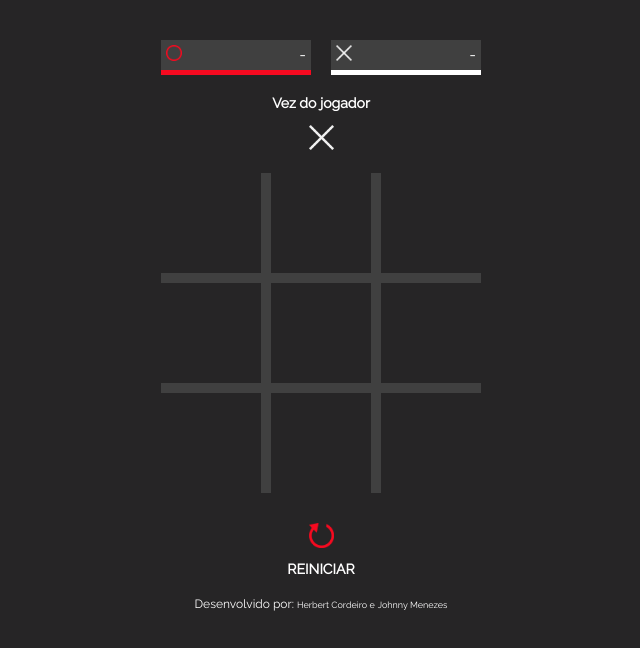
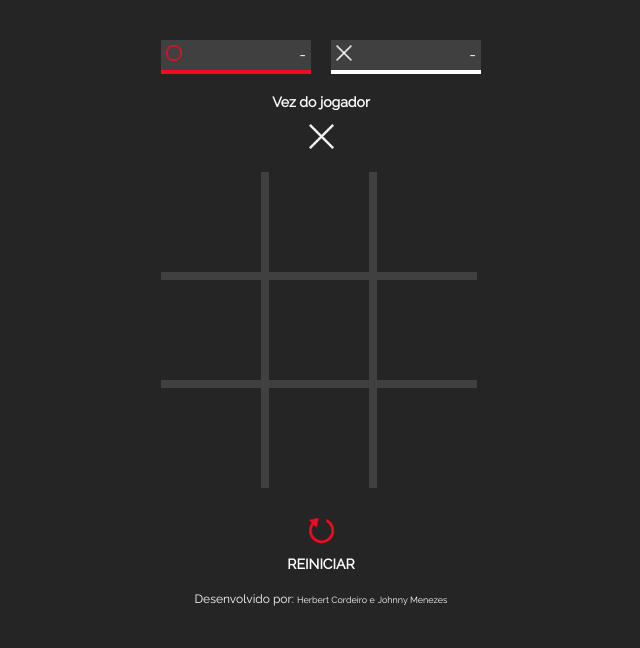
Before and after one commit to herbertcordeiro/jogo-da-velha, a plain HTML site: page index.html in a window 1280 px wide. Shown: the whole page, without its empty margins (319-959 px from the left). Drawn offline with Linux system fonts and the light colour scheme.

Commit message:
alteração border

```diff
--- a/css/colors.css
+++ b/css/colors.css
@@ -3,6 +3,6 @@
   --white: #ffffff;
   --dark-gray: #262526;
   --light-gray: #404040;
-  --border-default: 10px solid #404040;
-  --border-secondary: 5px solid;
+  --border-default: 8px solid #404040;
+  --border-secondary: 4px solid;
 }
```
